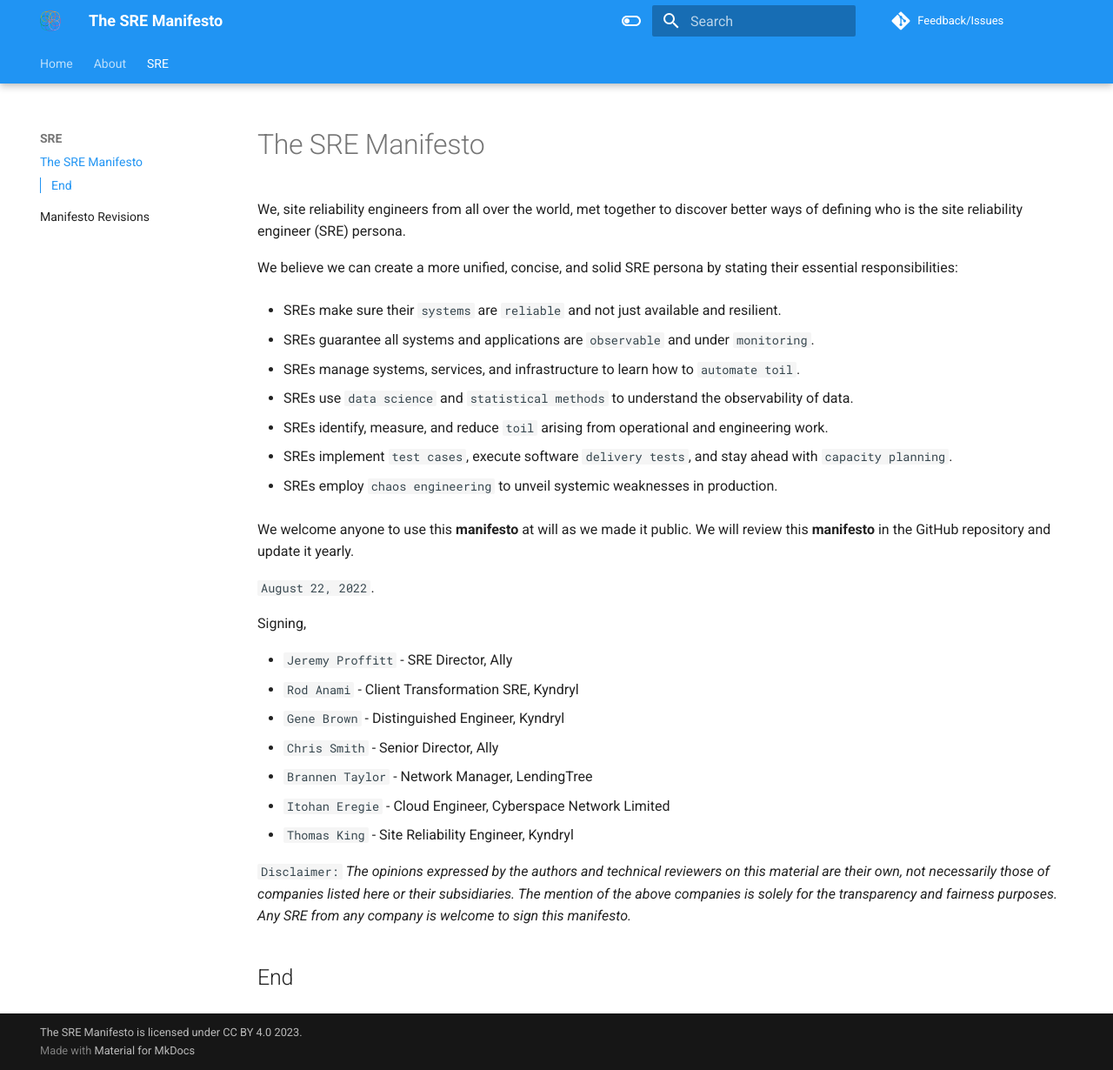
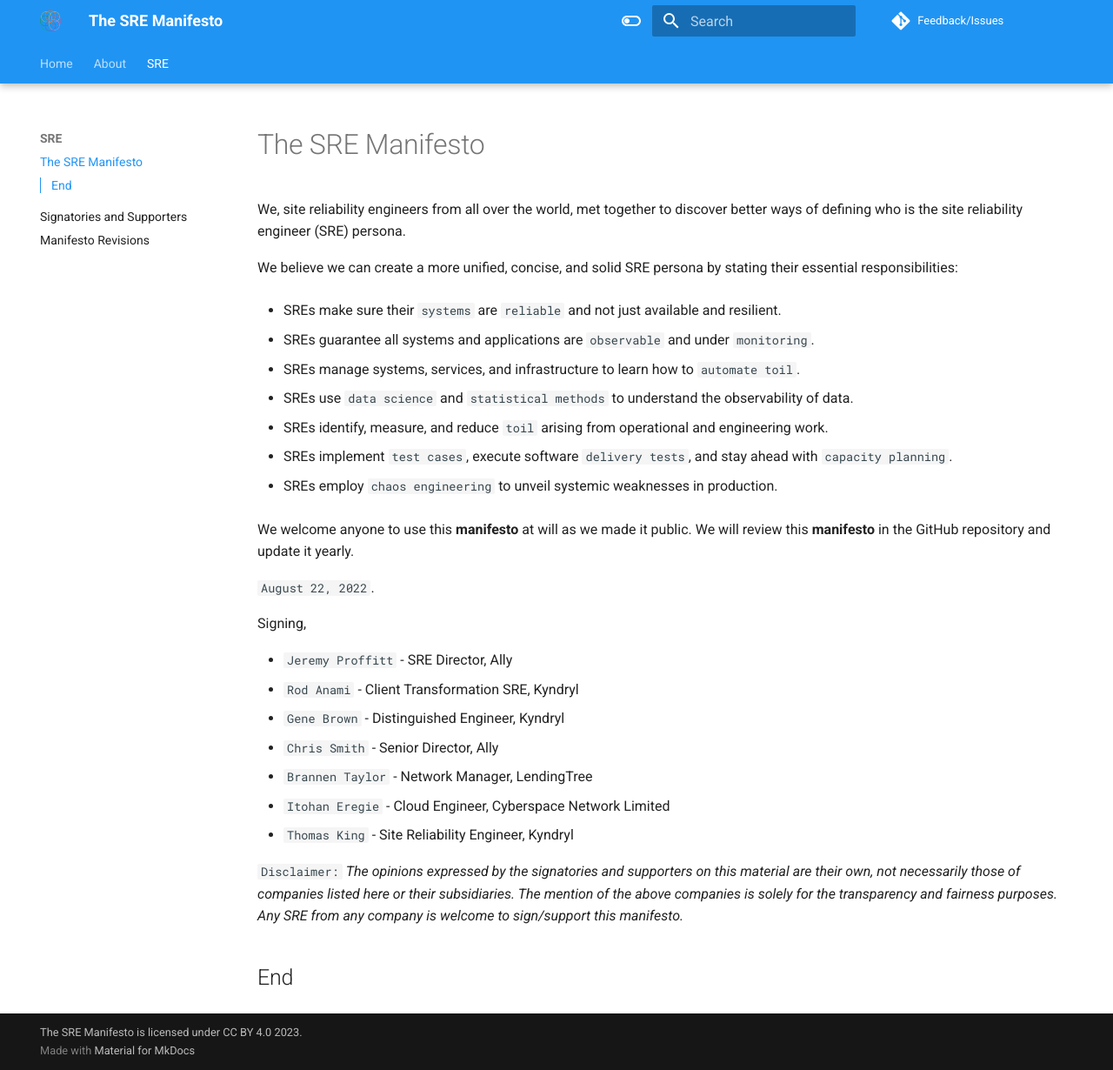
Before and after one commit to rod4n4m1/sre-manifesto, an MkDocs documentation site: the page built from docs/sre/manifesto.md, in a window 1280 px wide and 1230 px high. Shown: the whole window at 87% size. Built offline with MkDocs 1.6.1 and Material for MkDocs 9.7.7, drawn with Linux system fonts in a browser that asks for light colours; comment, search, counter and statistics services are not loaded.

Commit message:
Added supporters

```diff
--- a/docs/sre/manifesto.md
+++ b/docs/sre/manifesto.md
@@ -32,6 +32,6 @@
 * `Itohan Eregie` - Cloud Engineer, Cyberspace Network Limited
 * `Thomas King` - Site Reliability Engineer, Kyndryl
 
-`Disclaimer:` _The opinions expressed by the authors and technical reviewers on this material are their own, not necessarily those of companies listed here or their subsidiaries. The mention of the above companies is solely for the transparency and fairness purposes. Any SRE from any company is welcome to sign this manifesto._
+`Disclaimer:` _The opinions expressed by the signatories and supporters on this material are their own, not necessarily those of companies listed here or their subsidiaries. The mention of the above companies is solely for the transparency and fairness purposes. Any SRE from any company is welcome to sign/support this manifesto._
 
 ## End
--- a/mkdocs.yml
+++ b/mkdocs.yml
@@ -6,6 +6,7 @@
   - About the author: about/author.md
 - SRE:
   - The SRE Manifesto: sre/manifesto.md
+  - Signatories and Supporters: sre/supporters.md
   - Manifesto Revisions: sre/revisions.md
 
 # Theme
```
Also changed, not shown: docs/sre/supporters.md (added, +20 -0 lines), .github/ISSUE_TEMPLATE/new-signatory-member.md.
